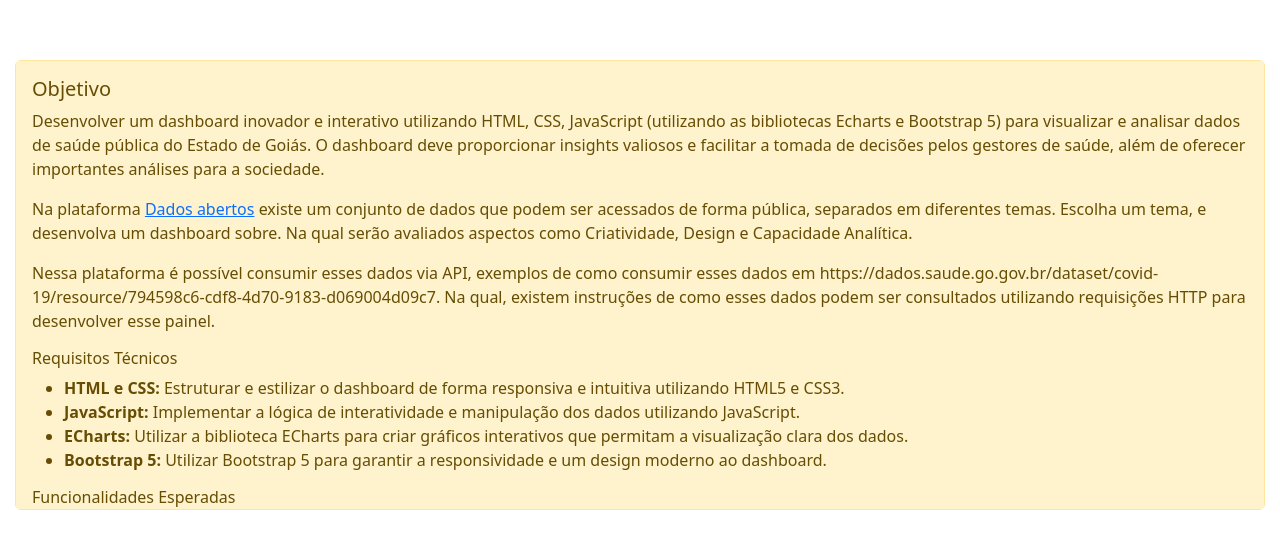
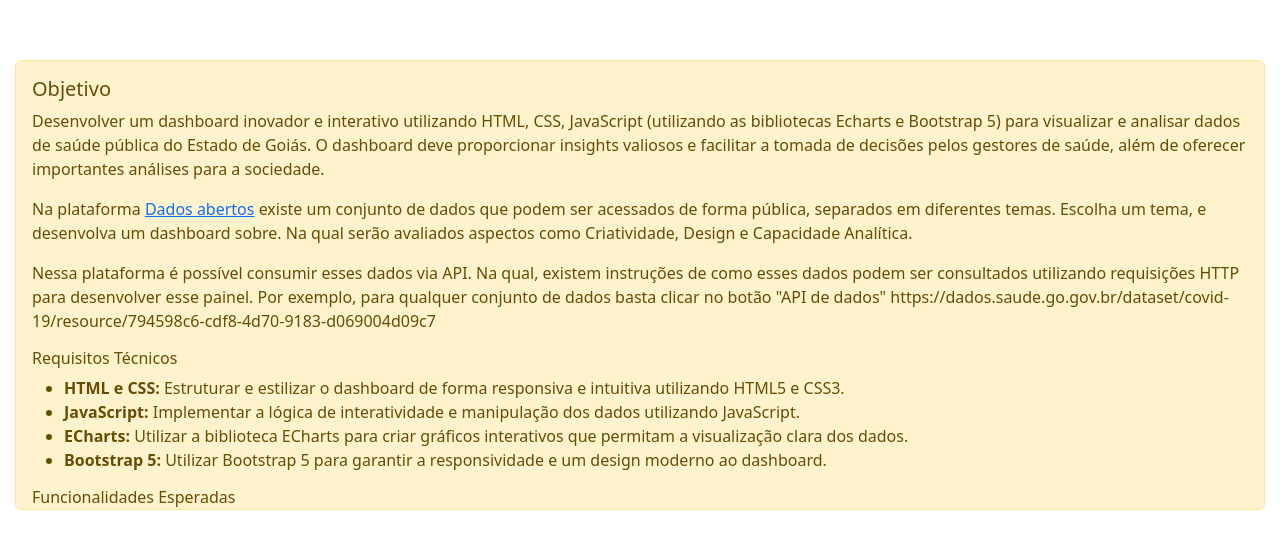
Before and after one commit to asmoreiraminsait/teste_bi, a plain HTML site: page teste_dashboard/index.html in a window 1280 px wide. Shown: the part 107-647 px from the top of the page. Drawn offline with Linux system fonts and the light colour scheme.

Commit message:
Update index.html

```diff
--- a/teste_dashboard/index.html
+++ b/teste_dashboard/index.html
@@ -32,8 +32,8 @@
                 Capacidade Analítica.
             </p>
             <p>
-                Nessa plataforma é possível consumir esses dados via API, exemplos de como consumir esses dados em https://dados.saude.go.gov.br/dataset/covid-19/resource/794598c6-cdf8-4d70-9183-d069004d09c7. Na qual, existem instruções de como esses
-                dados podem ser consultados utilizando requisições HTTP para desenvolver esse painel.
+                Nessa plataforma é possível consumir esses dados via API. Na qual, existem instruções de como esses
+                dados podem ser consultados utilizando requisições HTTP para desenvolver esse painel. Por exemplo, para qualquer conjunto de dados basta clicar no botão "API de dados" https://dados.saude.go.gov.br/dataset/covid-19/resource/794598c6-cdf8-4d70-9183-d069004d09c7
             </p>
             <h6>Requisitos Técnicos</h6>
             <ul>
```
